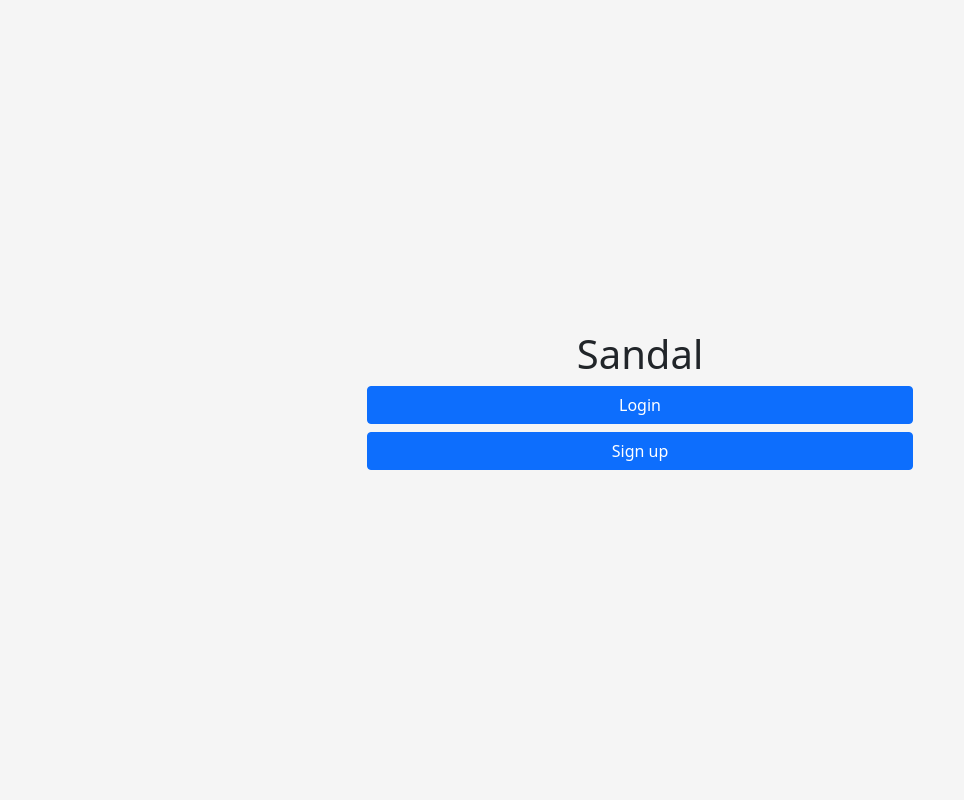
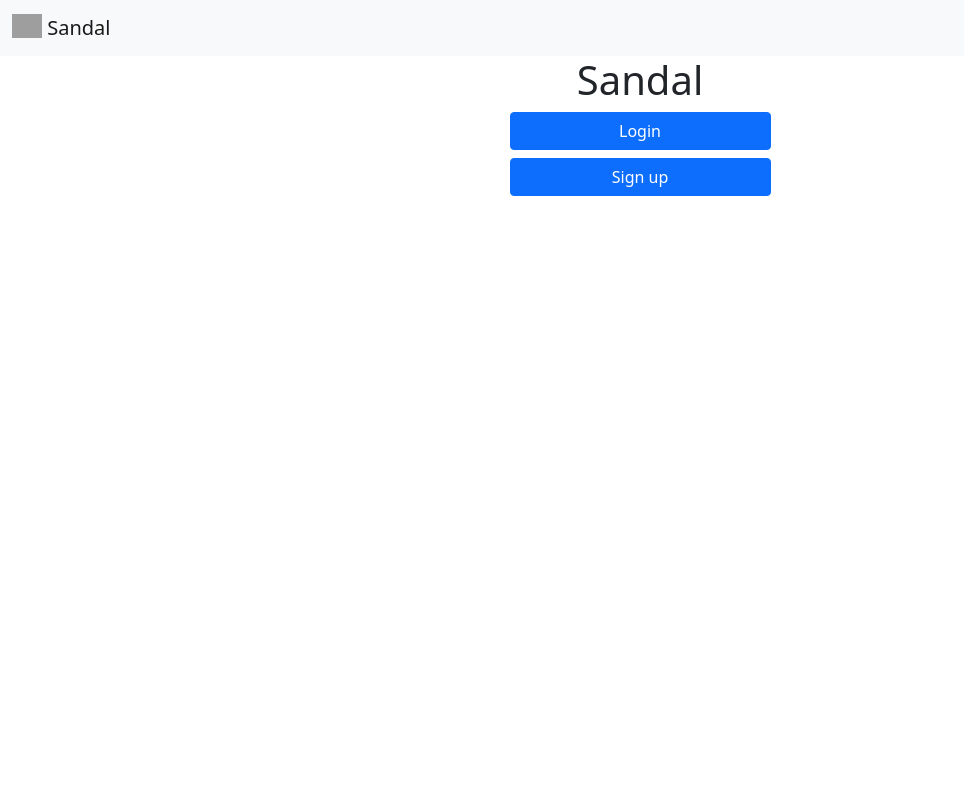
Before and after one commit to RndmNode/Sandal_Bug-Tracker, a Flask app: page / in a window 1280 px wide. Shown: the whole page, without its empty margins (0-964 px from the left). Run offline with Flask 2, Linux system fonts and the light colour scheme; grey boxes are pictures that could not be loaded.

Commit message:
Updated HTML and CSS, cleaned up app.py

```diff
--- a/app.py
+++ b/app.py
@@ -1,17 +1,18 @@
 from crypt import methods
-from flask import Flask, render_template
+from flask import Flask, render_template, url_for
 
 app = Flask(__name__)
 
-@app.route('/', methods=['GET'])
+@app.route('/')
+@app.route('/home')
 def home():
     return render_template('home.html')
 
-@app.route('/login', methods=['GET'])
+@app.route('/login')
 def login():
     return render_template('login.html')
 
-@app.route('/signup', methods=['GET'])
+@app.route('/signup')
 def signup():
     return render_template('signup.html')
 
--- a/static/login.css
+++ /dev/null
@@ -1,53 +0,0 @@
-html,
-body {
-  height: 100%;
-}
-
-body {
-  display: flex;
-  align-items: center;
-  padding-top: 40px;
-  padding-bottom: 40px;
-  background-color: #f5f5f5;
-}
-
-.form-signin {
-  width: 100%;
-  max-width: 330px;
-  padding: 15px;
-  margin: auto;
-}
-
-.form-signin .checkbox {
-  font-weight: 400;
-}
-
-.form-signin .form-floating:focus-within {
-  z-index: 2;
-}
-
-.form-signin input[type="email"] {
-  margin-bottom: -1px;
-  border-bottom-right-radius: 0;
-  border-bottom-left-radius: 0;
-}
-
-.form-signin input[type="password"] {
-  margin-bottom: 10px;
-  border-top-left-radius: 0;
-  border-top-right-radius: 0;
-}
-
-.bd-placeholder-img {
-  font-size: 1.125rem;
-  text-anchor: middle;
-  -webkit-user-select: none;
-  -moz-user-select: none;
-  user-select: none;
-}
-
-@media (min-width: 768px) {
-  .bd-placeholder-img-lg {
-    font-size: 3.5rem;
-  }
-}
--- a/templates/base.html
+++ /dev/null
@@ -1,16 +0,0 @@
-<!doctype html>
-<html lang="en">
-    <head>
-        <meta charset="utf-8">
-        <meta name="viewport" content="width=device-width, initial-scale=1">
-        <title>Sandal</title>
-        <meta name="description" content="Sandal">
-        <meta name="author" content="Taylor Zeller">
-
-        <!-- Bootstrap 5 CSS -->
-        <link href="https://cdn.jsdelivr.net/npm/bootstrap@5.0.2/dist/css/bootstrap.min.css" rel="stylesheet" integrity="sha384-EVSTQN3/azprG1Anm3QDgpJLIm9Nao0Yz1ztcQTwFspd3yD65VohhpuuCOmLASjC" crossorigin="anonymous">
-    </head>
-    {% block main %}
-
-    {% endblock main %}
-</html>
--- a/templates/home.html
+++ b/templates/home.html
@@ -1,8 +1,6 @@
-{% extends "base.html" %}
+{% extends "index.html" %}
 
 {% block main %}
-
-<link href="../static/login.css" rel="stylesheet">
 
 <body class="text-center">
     <div class="container">
@@ -10,7 +8,7 @@
             <h1>Sandal</h1>
         </div>
         <div class="row">
-            <div class="d-grid gap-2 col-6 mx-auto">
+            <div class="d-grid gap-2 col-3 mx-auto">
                 <a class="btn btn-primary" href="/login" role="button">Login</a>
                 <a class="btn btn-primary" href="/signup" role="button">Sign up</a>
             </div>
@@ -19,5 +17,4 @@
       </div>
 </body>
 
-
 {% endblock main %}
--- /dev/null
+++ b/templates/index.html
@@ -0,0 +1,46 @@
+<!doctype html>
+<html lang="en">
+  <head>
+    <!-- Required meta tags -->
+    <meta charset="utf-8">
+    <meta name="viewport" content="width=device-width, initial-scale=1">
+
+    <!-- Bootstrap CSS -->
+    <link href="https://cdn.jsdelivr.net/npm/bootstrap@5.0.2/dist/css/bootstrap.min.css" rel="stylesheet" integrity="sha384-EVSTQN3/azprG1Anm3QDgpJLIm9Nao0Yz1ztcQTwFspd3yD65VohhpuuCOmLASjC" crossorigin="anonymous">
+
+    <title>Sandal</title>
+  </head>
+  <body>
+    <nav class="navbar navbar-light bg-light">
+      <div class="container-fluid">
+        <a class="navbar-brand" href="/">
+          <img src="https://pixelartmaker-data-78746291193.nyc3.digitaloceanspaces.com/image/853733e21304525.png" alt="" width="30" height="24" class="d-inline-block align-text-top">
+          Sandal
+        </a>
+        <div class="collapse navbar-collapse" id="navbarNav">
+          <ul class="navbar-nav">
+            <li class="nav-item">
+              <a class="nav-link active" aria-current="page" href="#">Home</a>
+            </li>
+            <li class="nav-item">
+              <a class="nav-link" href="#">Features</a>
+            </li>
+            <li class="nav-item">
+              <a class="nav-link" href="#">Pricing</a>
+            </li>
+            <li class="nav-item">
+              <a class="nav-link disabled" href="#" tabindex="-1" aria-disabled="true">Disabled</a>
+            </li>
+          </ul>
+        </div>
+      </div>
+    </nav>
+    {% block main %}
+
+    {% endblock main %}
+
+    <!-- Bootstrap Bundle with Popper -->
+    <script src="https://cdn.jsdelivr.net/npm/bootstrap@5.0.2/dist/js/bootstrap.bundle.min.js" integrity="sha384-MrcW6ZMFYlzcLA8Nl+NtUVF0sA7MsXsP1UyJoMp4YLEuNSfAP+JcXn/tWtIaxVXM" crossorigin="anonymous"></script>
+
+  </body>
+</html>
--- a/templates/signup.html
+++ b/templates/signup.html
@@ -1,10 +1,9 @@
-{% extends "base.html" %}
+{% extends "index.html" %}
 
 {% block main %}
-
-<link href="../static/login.css" rel="stylesheet">
 
 <body class="text-center">
     <h1>This is where users will enter information to sign up</h1>
 </body>
+
 {% endblock main %}
```
Also changed, not shown: templates/login.html (+4 -3 lines).
